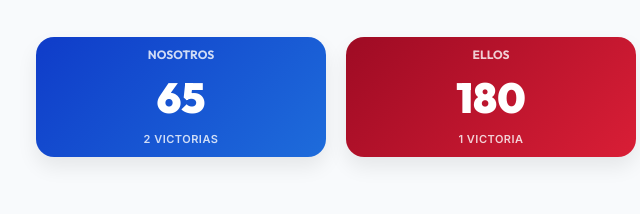
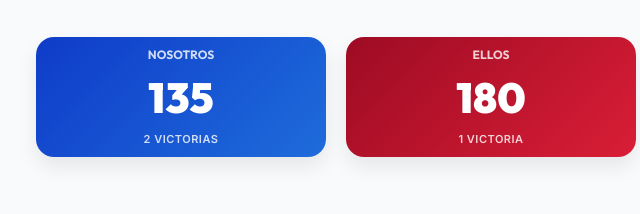
Before and after one commit to Phamton140/domiscore-web, a plain HTML site: page index.html in a window 1280 px wide. Shown: the part 501-715 px from the top of the page, 304-944 px from the left. Drawn offline with Linux system fonts and the light colour scheme.

Commit message:
Update index.html

```diff
--- a/index.html
+++ b/index.html
@@ -41,7 +41,7 @@
     <div class="showcase-cards">
       <div class="showcase-card team-a">
         <h4>Nosotros</h4>
-        <div class="score">65</div>
+        <div class="score">135</div>
         <span style="font-size: 11px; opacity: 0.8; font-weight: bold; letter-spacing: 0.5px;">2 VICTORIAS</span>
       </div>
       <div class="showcase-card team-b">
```
